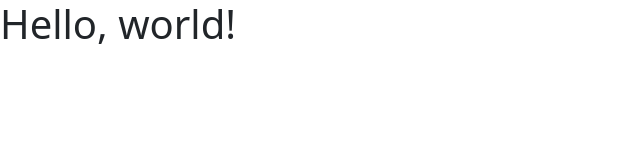
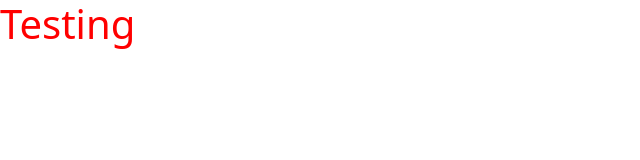
Before and after one commit to Sgrprsd11704088/CW-Project, a website: page bootstrap/index.html in a window 1280 px wide. Shown: the whole page, without its empty margins (0-640 px from the left). Drawn offline with nearby package versions, Linux system fonts and the light colour scheme.

Commit message:
testing bootstrap
testing if bootstrap is working or not

```diff
--- /dev/null
+++ b/bootstrap/index.css
@@ -0,0 +1,3 @@
+h1 {
+  color: red;
+}
--- a/bootstrap/index.html
+++ b/bootstrap/index.html
@@ -10,9 +10,10 @@
       integrity="sha384-T3c6CoIi6uLrA9TneNEoa7RxnatzjcDSCmG1MXxSR1GAsXEV/Dwwykc2MPK8M2HN"
       crossorigin="anonymous"
     />
+    <link rel="stylesheet" href="./index.css" />
   </head>
   <body>
-    <h1>Hello, world!</h1>
+    <h1>Testing</h1>
     <script
       src="https://cdn.jsdelivr.net/npm/bootstrap@5.3.2/dist/js/bootstrap.bundle.min.js"
       integrity="sha384-C6RzsynM9kWDrMNeT87bh95OGNyZPhcTNXj1NW7RuBCsyN/o0jlpcV8Qyq46cDfL"
```
